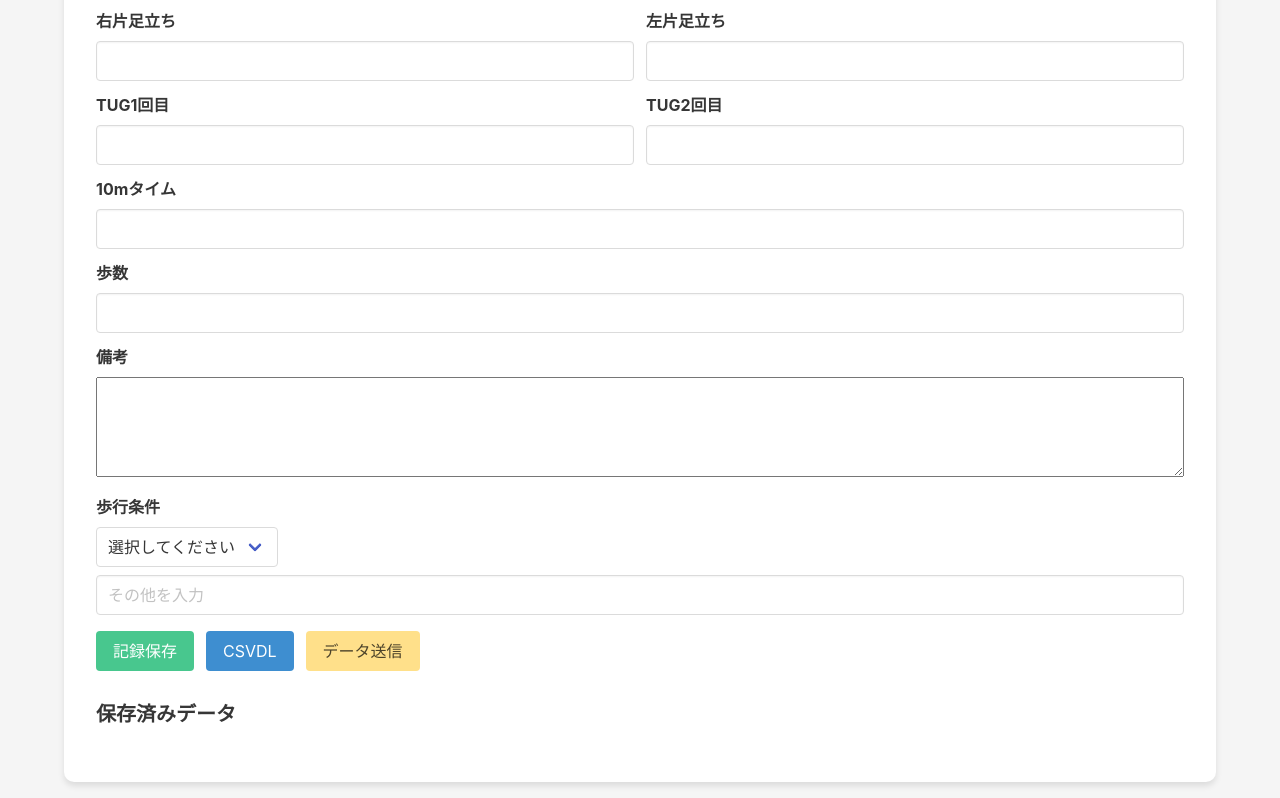
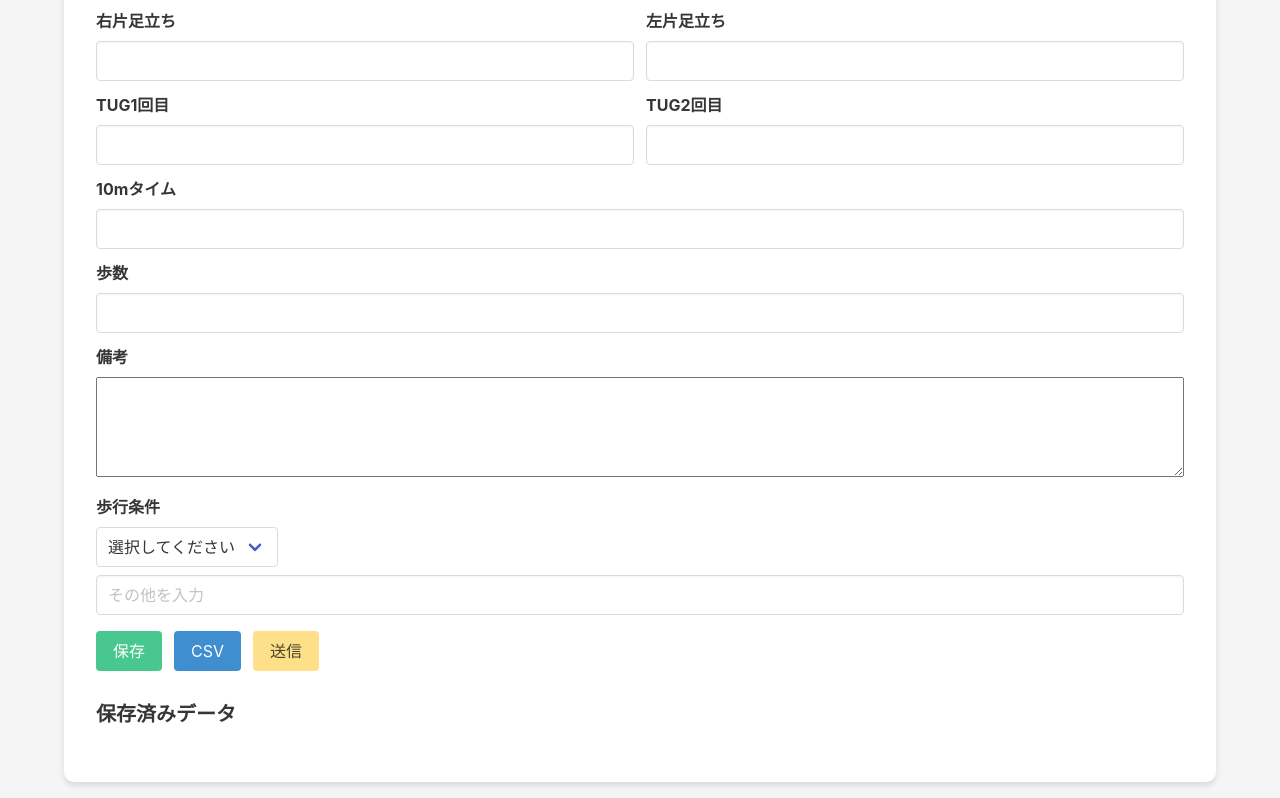
Before and after one commit to rihabirideiasuka/my-pwa-app, a plain HTML site: page index.html in a window 1280 px wide. Shown: the part 343-1141 px from the top of the page. Drawn offline with nearby package versions, Linux system fonts and the light colour scheme.

Commit message:
Add files via upload

```diff
--- a/index.html
+++ b/index.html
@@ -78,13 +78,13 @@
 
     <div class="field is-grouped mt-4">
       <div class="control">
-        <button class="button is-success" type="submit">記録保存</button>
+        <button class="button is-success" type="submit">保存</button>
       </div>
       <div class="control">
-        <button class="button is-info" type="button" onclick="downloadCSV()">CSVDL</button>
+        <button class="button is-info" type="button" onclick="downloadCSV()">CSV</button>
       </div>
       <div class="control">
-        <button class="button is-warning" type="button" onclick="sendToGoogle()">データ送信</button>
+        <button class="button is-warning" type="button" onclick="sendToGoogle()">送信</button>
       </div>
     </div>
   </form>
```
